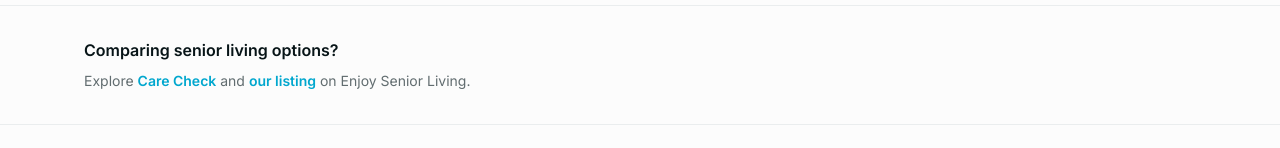
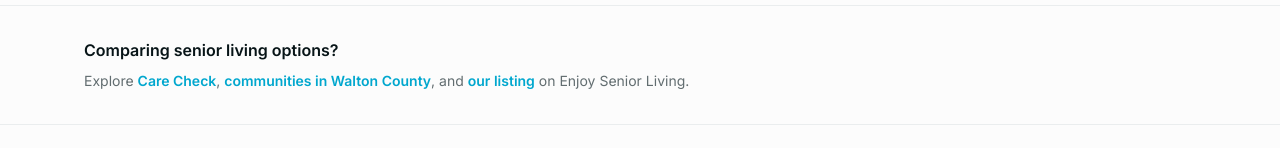
Before and after one commit to aupchurch167/TheJoy, a Next.js app: page /blog in a window 1280 px wide. Shown: the part 1320-1468 px from the top of the page. Built offline with nearby package versions, Linux system fonts and the light colour scheme; no server answers; the database is empty.

Commit message:
Add the Walton County link to the Enjoy footer handoff.
Care Check, the Walton directory lander, and the Joy listing now share one footer sentence, each with the compare-options UTMs on enjoysrliving.com.

Co-authored-by: Adam <aupchurch167@users.noreply.github.com>

```diff
--- a/src/components/SiteFooter.tsx
+++ b/src/components/SiteFooter.tsx
@@ -171,8 +171,17 @@ export default async function SiteFooter() {
               className="font-semibold text-clay hover:underline"
             >
               {ENJOY_HANDOFF.careCheck.label}
-            </a>{" "}
-            {ENJOY_HANDOFF.between}{" "}
+            </a>
+            {ENJOY_HANDOFF.afterCareCheck}{" "}
+            <a
+              href={ENJOY_HANDOFF.walton.href}
+              target="_blank"
+              rel="noopener noreferrer"
+              className="font-semibold text-clay hover:underline"
+            >
+              {ENJOY_HANDOFF.walton.label}
+            </a>
+            {ENJOY_HANDOFF.afterWalton}{" "}
             <a
               href={ENJOY_HANDOFF.listing.href}
               target="_blank"
--- a/src/lib/site.ts
+++ b/src/lib/site.ts
@@ -138,7 +138,8 @@ export const SOCIAL: { label: string; href: string }[] = [
 
 /**
  * The one Joy to Enjoy referral handoff. Rendered once, in the footer.
- * Do not repeat these links on other pages, and do not drop the UTMs.
+ * Host is always https://enjoysrliving.com. Do not drop the UTMs, and do not
+ * point these at /admin, /api, /claim, drafts, or a preview host.
  */
 export const ENJOY_HANDOFF = {
   heading: "Comparing senior living options?",
@@ -147,7 +148,12 @@ export const ENJOY_HANDOFF = {
     label: "Care Check",
     href: "https://enjoysrliving.com/care-check?utm_source=joy&utm_medium=referral&utm_campaign=compare-options",
   },
-  between: "and",
+  afterCareCheck: ",",
+  walton: {
+    label: "communities in Walton County",
+    href: "https://enjoysrliving.com/directory/in/walton?utm_source=joy&utm_medium=referral&utm_campaign=compare-options",
+  },
+  afterWalton: ", and",
   listing: {
     label: "our listing",
     href: "https://enjoysrliving.com/directory/the-joy-senior-living-of-loganville?utm_source=joy&utm_medium=referral&utm_campaign=compare-options",
```
